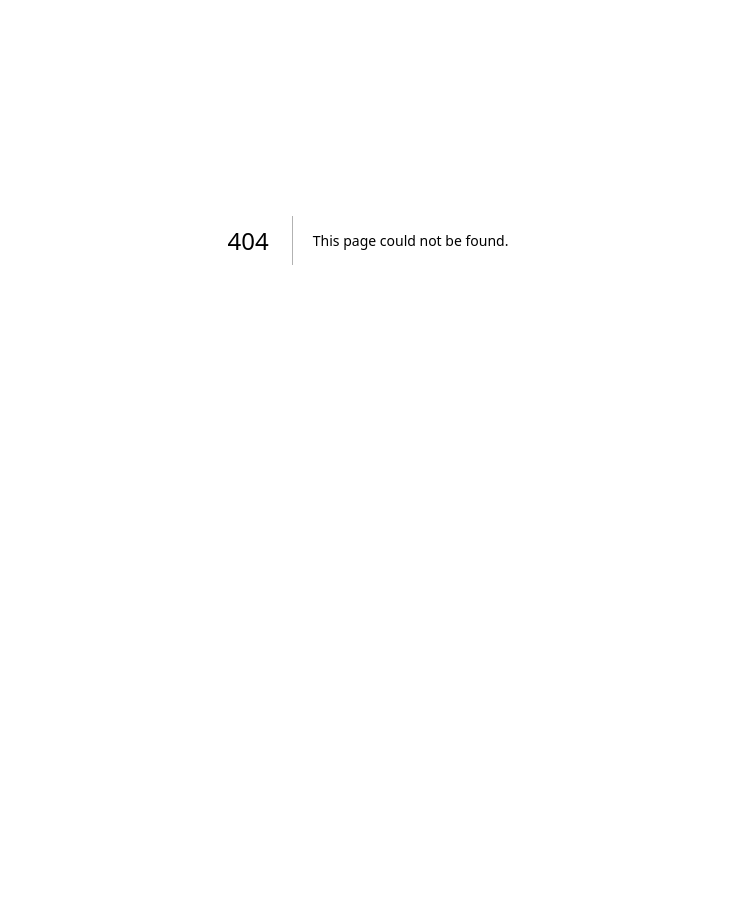
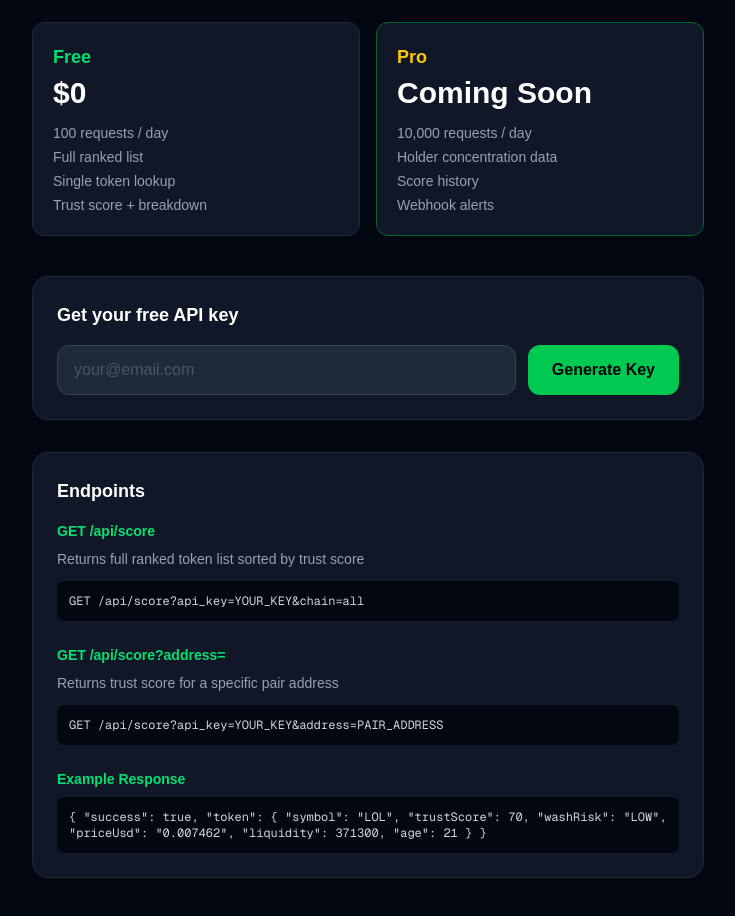
Before and after one commit to servicecoinrwb/trenchradar, a Next.js app: page /api-access in a window 1280 px wide. Before the commit this address had no page. Shown: the part 160-1076 px from the top of the page, without its empty margins (272-1007 px from the left). Before the commit the page ends 800 px from the top, so only its background shows below. Built offline with nearby package versions, Linux system fonts and the light colour scheme; no server answers.

Commit message:
add public API with key system

```diff
--- /dev/null
+++ b/app/api-access/page.tsx
@@ -0,0 +1,117 @@
+import { supabase } from "../supabase";
+import { redirect } from "next/navigation";
+
+async function generateKey(formData: FormData) {
+  "use server";
+  const email = formData.get("email") as string;
+  if (!email) return;
+
+  const key = "tr_" + crypto.randomUUID().replace(/-/g, "");
+
+  await supabase.from("api_keys").insert({
+    key,
+    email,
+    plan: "free",
+  });
+
+  redirect(`/api-access/success?key=${key}`);
+}
+
+export default function ApiAccessPage() {
+  return (
+    <main className="min-h-screen bg-gray-950 text-white p-6">
+      <div className="max-w-2xl mx-auto">
+
+        <a href="/" className="text-gray-500 text-sm hover:text-green-400 transition-all mb-8 inline-block">
+          Back to rankings
+        </a>
+
+        <h1 className="text-4xl font-bold text-green-400 mb-2">TrenchRadar API</h1>
+        <p className="text-gray-400 mb-8">Query trust scores programmatically. Free tier includes 100 requests/day.</p>
+
+        <div className="grid grid-cols-2 gap-4 mb-10">
+          <div className="bg-gray-900 border border-gray-800 rounded-xl p-5">
+            <div className="text-green-400 font-bold text-lg mb-1">Free</div>
+            <div className="text-3xl font-bold text-white mb-3">$0</div>
+            <div className="text-gray-400 text-sm space-y-1">
+              <div>100 requests / day</div>
+              <div>Full ranked list</div>
+              <div>Single token lookup</div>
+              <div>Trust score + breakdown</div>
+            </div>
+          </div>
+          <div className="bg-gray-900 border border-green-800 rounded-xl p-5">
+            <div className="text-yellow-400 font-bold text-lg mb-1">Pro</div>
+            <div className="text-3xl font-bold text-white mb-3">Coming Soon</div>
+            <div className="text-gray-400 text-sm space-y-1">
+              <div>10,000 requests / day</div>
+              <div>Holder concentration data</div>
+              <div>Score history</div>
+              <div>Webhook alerts</div>
+            </div>
+          </div>
+        </div>
+
+        <div className="bg-gray-900 border border-gray-800 rounded-2xl p-6 mb-8">
+          <h2 className="text-white font-bold text-lg mb-4">Get your free API key</h2>
+          <form action={generateKey} className="flex gap-3">
+            <input
+              type="email"
+              name="email"
+              required
+              placeholder="your@email.com"
+              className="flex-1 bg-gray-800 border border-gray-700 rounded-xl px-4 py-3 text-white placeholder-gray-600 focus:outline-none focus:border-green-600"
+            />
+            <button
+              type="submit"
+              className="bg-green-500 hover:bg-green-400 text-black font-bold px-6 py-3 rounded-xl transition-all"
+            >
+              Generate Key
+            </button>
+          </form>
+        </div>
+
+        <div className="bg-gray-900 border border-gray-800 rounded-2xl p-6 mb-6">
+          <h2 className="text-white font-bold text-lg mb-4">Endpoints</h2>
+          <div className="space-y-6">
+
+            <div>
+              <div className="text-green-400 text-sm font-bold mb-2">GET /api/score</div>
+              <div className="text-gray-400 text-sm mb-3">Returns full ranked token list sorted by trust score</div>
+              <div className="bg-gray-950 rounded-lg p-3 font-mono text-xs text-gray-300 break-all">
+                GET /api/score?api_key=YOUR_KEY&chain=all
+              </div>
+            </div>
+
+            <div>
+              <div className="text-green-400 text-sm font-bold mb-2">GET /api/score?address=</div>
+              <div className="text-gray-400 text-sm mb-3">Returns trust score for a specific pair address</div>
+              <div className="bg-gray-950 rounded-lg p-3 font-mono text-xs text-gray-300 break-all">
+                GET /api/score?api_key=YOUR_KEY&address=PAIR_ADDRESS
+              </div>
+            </div>
+
+            <div>
+              <div className="text-green-400 text-sm font-bold mb-2">Example Response</div>
+              <div className="bg-gray-950 rounded-lg p-3 font-mono text-xs text-gray-300">
+                {`{
+  "success": true,
+  "token": {
+    "symbol": "LOL",
+    "trustScore": 70,
+    "washRisk": "LOW",
+    "priceUsd": "0.007462",
+    "liquidity": 371300,
+    "age": 21
+  }
+}`}
+              </div>
+            </div>
+
+          </div>
+        </div>
+
+      </div>
+    </main>
+  );
+}
--- /dev/null
+++ b/app/api-access/success/page.tsx
@@ -0,0 +1,36 @@
+export default async function SuccessPage({
+  searchParams,
+}: {
+  searchParams: Promise<{ key?: string }>;
+}) {
+  const { key } = await searchParams;
+
+  return (
+    <main className="min-h-screen bg-gray-950 text-white p-6 flex items-center justify-center">
+      <div className="max-w-xl w-full">
+        <div className="bg-gray-900 border border-green-800 rounded-2xl p-8 text-center">
+          <div className="text-green-400 text-5xl mb-4">✓</div>
+          <h1 className="text-2xl font-bold text-white mb-2">API Key Generated</h1>
+          <p className="text-gray-400 text-sm mb-6">Save this key — it won't be shown again.</p>
+
+          <div className="bg-gray-950 border border-gray-800 rounded-xl p-4 font-mono text-green-400 text-sm break-all mb-6">
+            {key}
+          </div>
+
+          <div className="text-gray-500 text-xs mb-6">
+            Free tier: 100 requests/day. Include as ?api_key= in all requests.
+          </div>
+
+          <div className="flex gap-3 justify-center">
+            <a href="/api-access" className="text-gray-400 hover:text-white text-sm transition-all">
+              Back to docs
+            </a>
+            <a href="/" className="bg-green-500 hover:bg-green-400 text-black font-bold px-5 py-2 rounded-xl text-sm transition-all">
+              Go to rankings
+            </a>
+          </div>
+        </div>
+      </div>
+    </main>
+  );
+}
--- /dev/null
+++ b/app/api/score/route.ts
@@ -0,0 +1,121 @@
+import { NextResponse } from "next/server";
+import { supabase } from "../../supabase";
+import { getTopTokens, scoreTrust, washRisk, scoreBreakdown } from "../../tokens";
+
+async function validateKey(key: string) {
+  const { data } = await supabase
+    .from("api_keys")
+    .select("*")
+    .eq("key", key)
+    .single();
+
+  if (!data) return { valid: false, reason: "Invalid API key" };
+
+  // Reset daily counter if needed
+  if (data.last_reset !== new Date().toISOString().split("T")[0]) {
+    await supabase
+      .from("api_keys")
+      .update({ requests_today: 0, last_reset: new Date().toISOString().split("T")[0] })
+      .eq("key", key);
+    data.requests_today = 0;
+  }
+
+  // Free tier limit: 100 requests per day
+  const limit = data.plan === "pro" ? 10000 : 100;
+  if (data.requests_today >= limit) {
+    return { valid: false, reason: `Daily limit of ${limit} requests reached` };
+  }
+
+  // Increment counter
+  await supabase
+    .from("api_keys")
+    .update({ requests_today: data.requests_today + 1 })
+    .eq("key", key);
+
+  return { valid: true, plan: data.plan };
+}
+
+export async function GET(req: Request) {
+  const { searchParams } = new URL(req.url);
+  const key = searchParams.get("api_key");
+  const address = searchParams.get("address");
+  const chain = searchParams.get("chain") ?? "all";
+
+  // Check API key
+  if (!key) {
+    return NextResponse.json(
+      { error: "Missing api_key parameter. Get a free key at trenchradar.vercel.app/api-access" },
+      { status: 401 }
+    );
+  }
+
+  const { valid, reason, plan } = await validateKey(key);
+  if (!valid) {
+    return NextResponse.json({ error: reason }, { status: 403 });
+  }
+
+  // If no address, return full ranked list
+  if (!address) {
+    const tokens = await getTopTokens(chain);
+    const scored = tokens
+      .map((token: any) => ({
+        symbol: token.baseToken?.symbol,
+        name: token.baseToken?.name,
+        address: token.baseToken?.address,
+        pairAddress: token.pairAddress,
+        chainId: token.chainId,
+        priceUsd: token.priceUsd,
+        liquidity: token.liquidity?.usd,
+        priceChange24h: token.priceChange?.h24,
+        trustScore: scoreTrust(token),
+        washRisk: washRisk(token),
+        age: Math.floor((Date.now() - (token.pairCreatedAt ?? Date.now())) / (1000 * 60 * 60 * 24)),
+      }))
+      .sort((a: any, b: any) => b.trustScore - a.trustScore);
+
+    return NextResponse.json({
+      success: true,
+      plan,
+      count: scored.length,
+      tokens: scored,
+    });
+  }
+
+  // Single token lookup by pair address
+  const tokens = await getTopTokens(chain);
+  const token = tokens.find((t: any) => t.pairAddress === address || t.baseToken?.address === address);
+
+  if (!token) {
+    return NextResponse.json({ error: "Token not found in current list" }, { status: 404 });
+  }
+
+  const bd = scoreBreakdown(token);
+
+  return NextResponse.json({
+    success: true,
+    plan,
+    token: {
+      symbol: token.baseToken?.symbol,
+      name: token.baseToken?.name,
+      address: token.baseToken?.address,
+      pairAddress: token.pairAddress,
+      chainId: token.chainId,
+      priceUsd: token.priceUsd,
+      liquidity: bd.liquidity,
+      volume24h: bd.volume24h,
+      priceChange24h: bd.priceChange24h,
+      age: bd.ageInDays,
+      trustScore: scoreTrust(token),
+      washRisk: washRisk(token),
+      breakdown: {
+        liquidityScore: bd.liquidity > 500000 ? "+20" : bd.liquidity > 100000 ? "+10" : "-20",
+        ageScore: bd.ageInDays > 180 ? "+15" : bd.ageInDays > 30 ? "+8" : bd.ageInDays < 3 ? "-15" : "0",
+        volumeScore: bd.volumeToMcap > 5 ? "-25" : bd.volumeToMcap > 2 ? "-10" : "0",
+        txnScore: bd.txns > 200 ? "+10" : bd.txns < 10 ? "-10" : "0",
+        buys: bd.buys,
+        sells: bd.sells,
+        volumeToMcap: bd.volumeToMcap,
+      },
+    },
+  });
+}
--- a/app/page.tsx
+++ b/app/page.tsx
@@ -35,7 +35,10 @@ export default async function Home({
             <h1 className="text-3xl font-bold text-green-400">TrenchRadar</h1>
             <p className="text-gray-400 text-sm mt-1">Legit token rankings. No wash trading bullshit.</p>
           </div>
-          <div className="text-xs text-gray-500">Sorted by Trust Score</div>
+          <div className="flex items-center gap-4">
+            <a href="/api-access" className="text-xs text-gray-500 hover:text-green-400 transition-all">API Access</a>
+            <div className="text-xs text-gray-500">Sorted by Trust Score</div>
+          </div>
         </div>
 
         <SearchBar />
```
